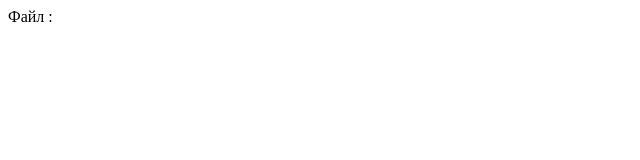
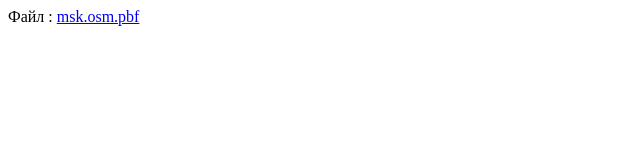
Before and after one commit to vovateleport/WalkingRobo, a website: page web/content/index.html in a window 1280 px wide. Shown: the whole page, without its empty margins (0-640 px from the left). Drawn offline with Linux system fonts and the light colour scheme.

Commit message:
set link

```diff
--- a/web/content/index.html
+++ b/web/content/index.html
@@ -5,6 +5,6 @@
     <title></title>
 </head>
 <body>
-Файл : <a href="msk.osm.pbf"></a>
+Файл : <a href="msk.osm.pbf">msk.osm.pbf</a>
 </body>
 </html>
```
